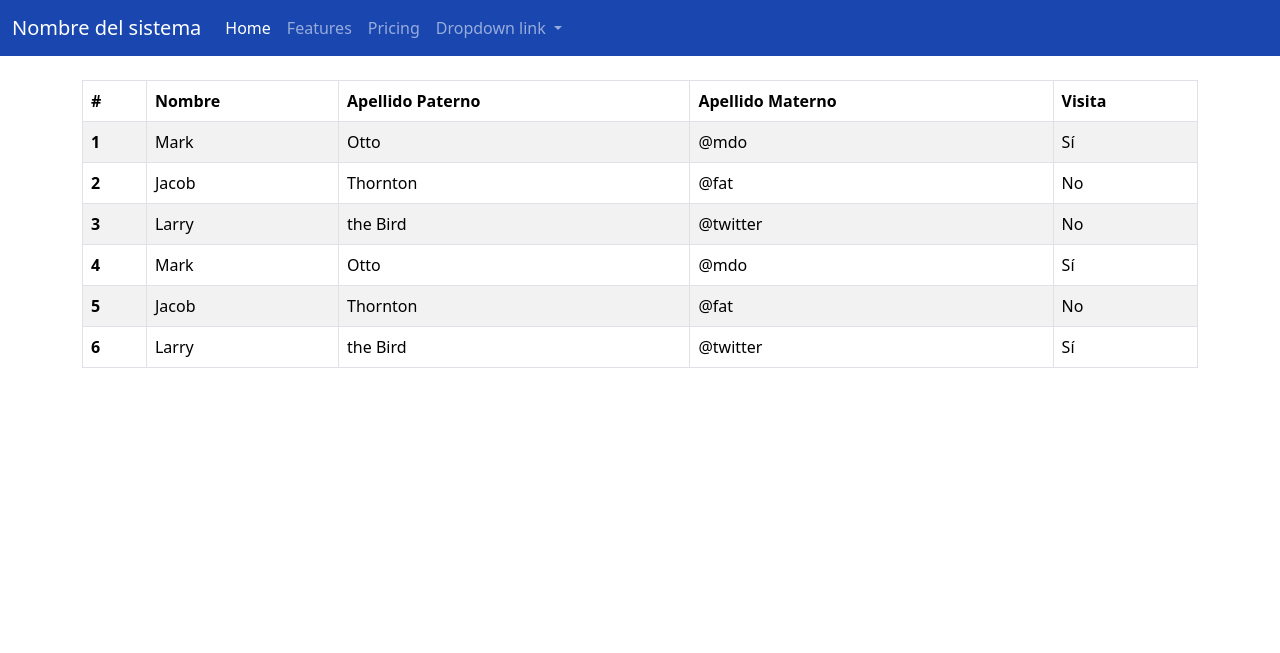
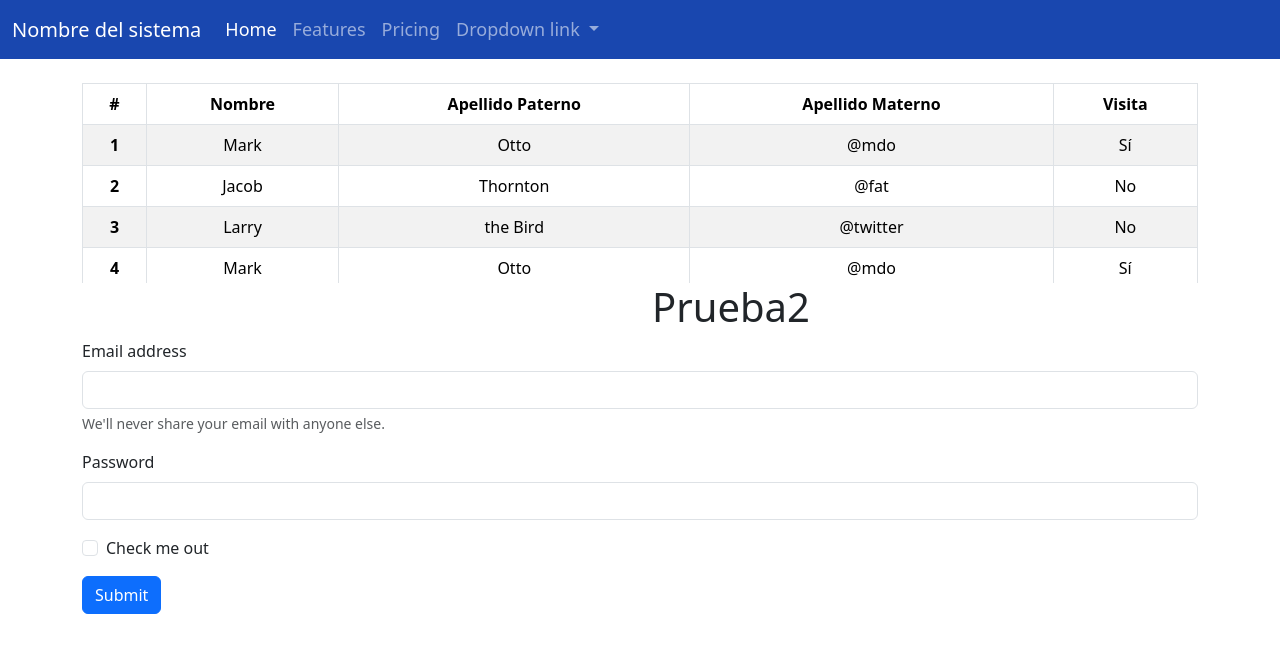
Before and after one commit to lal0oo0/srcv01, a PHP site: page /srcv01/Historial.php in a window 1280 px wide. Shown: the top 653 px of the page. Run offline with PHP 8.4, Linux system fonts and the light colour scheme.

Commit message:
Historial cambios

```diff
--- a/Vista/Historial.php
+++ b/Vista/Historial.php
@@ -5,18 +5,29 @@
     <meta name="viewport" content="width=device-width, initial-scale=1.0">
     <link rel="stylesheet" href="../css/bootstrap.min.css">
 
-    <title>Primera interfaz</title>
+    <title>Historial de visitas</title>
 </head>
 <style>
-   /*.navbar-with-bg {
-      background-image: url('../imagenes/navbar.jpg');
-      background-size: cover;
-      background-position: center;
-   }*/
 
    .navbar-custom {
     background-color: #1947AF; /* Darle color al NAV, del color que se necesite */
+    font-size: 18px; /* Hacer las letras más grandes */
   }
+
+  table.table th,
+  table.table td {
+    text-align: center;
+  }
+
+  .my-custom-scrollbar {
+  position: relative;
+  height: 200px;
+  overflow: auto;
+  }
+  .table-wrapper-scroll-y {
+  display: block;
+  }
+
 </style>
 
 <body>
@@ -60,6 +71,7 @@
   <div class="row">
     <div class="col-*-*">
     <div class="table-responsive my-custom-scrollbar">
+  <!-- Estos son datos de ejemplo -->
   <table class="table table-bordered table-striped mb-0">
     <thead>
       <tr>
@@ -124,9 +136,41 @@
 </div>
 
 
+<div class="container">
+  <div class="row">
+    <div class="col">
 
- <!--<script src="../js/bootstrap.min.js"></script> Sólo se inclye bundle o este -->
- <script src="../js/jquery-3.1.1.min.js"></script> <!-- Abra y cierre el menú -->
+    </div>
+    <div class="col">
+      <h1>Prueba2</h1>
+    </div>
+  </div>
+
+  </div>
+</div>
+<div class="container">
+<div class="row">
+    <div class="col">
+<form>
+  <div class="mb-3">
+    <label for="exampleInputEmail1" class="form-label">Email address</label>
+    <input type="email" class="form-control" id="exampleInputEmail1" aria-describedby="emailHelp">
+    <div id="emailHelp" class="form-text">We'll never share your email with anyone else.</div>
+  </div>
+  <div class="mb-3">
+    <label for="exampleInputPassword1" class="form-label">Password</label>
+    <input type="password" class="form-control" id="exampleInputPassword1">
+  </div>
+  <div class="mb-3 form-check">
+    <input type="checkbox" class="form-check-input" id="exampleCheck1">
+    <label class="form-check-label" for="exampleCheck1">Check me out</label>
+  </div>
+  <button type="submit" class="btn btn-primary">Submit</button>
+</form>
+</div>
+  </div>
+</div>
+<script src="../js/jquery-3.1.1.min.js"></script> <!-- Abra y cierre el menú -->
 <script src="../js/bootstrap.bundle.min.js"></script>
 </body>
 </html>
```
